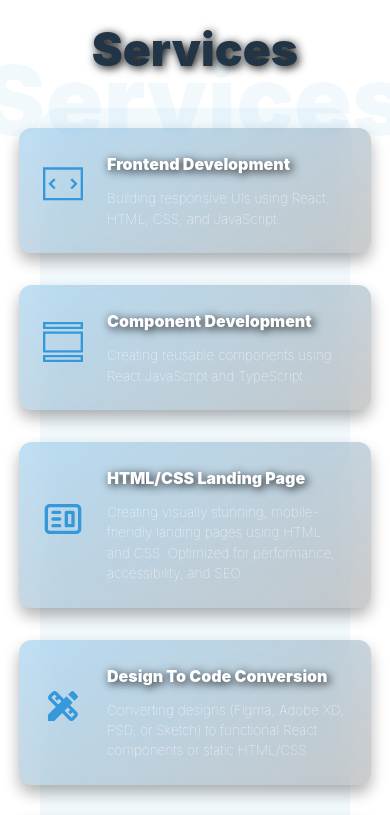
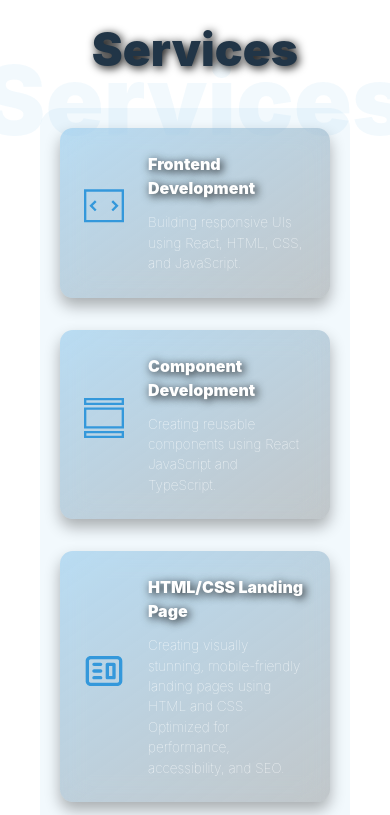
Before and after one commit to zamanmughal98/Zaman-Portfolio-React, a React (Vite) app: page /skills in a window 390 px wide. Shown: the part 3700-4515 px from the top of the page. Built offline with nearby package versions, Linux system fonts and the light colour scheme.

Commit message:
Refactor: Solve the error of the width for service-card

```diff
--- a/src/styles/MyServices.css
+++ b/src/styles/MyServices.css
@@ -82,7 +82,7 @@
   }
 
   .serviceCard {
-    width: 100%;
+    min-width: 100%;
   }
 
   .serviceIcon {
```
